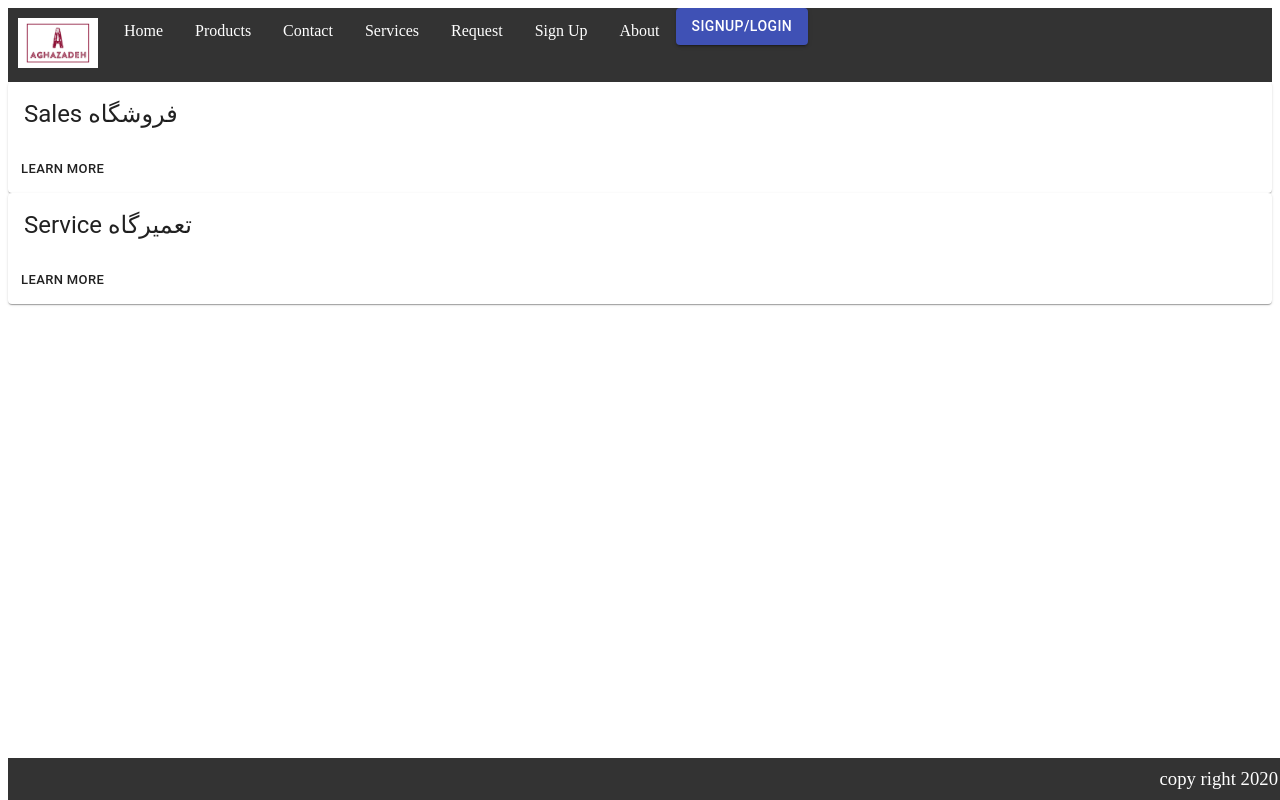
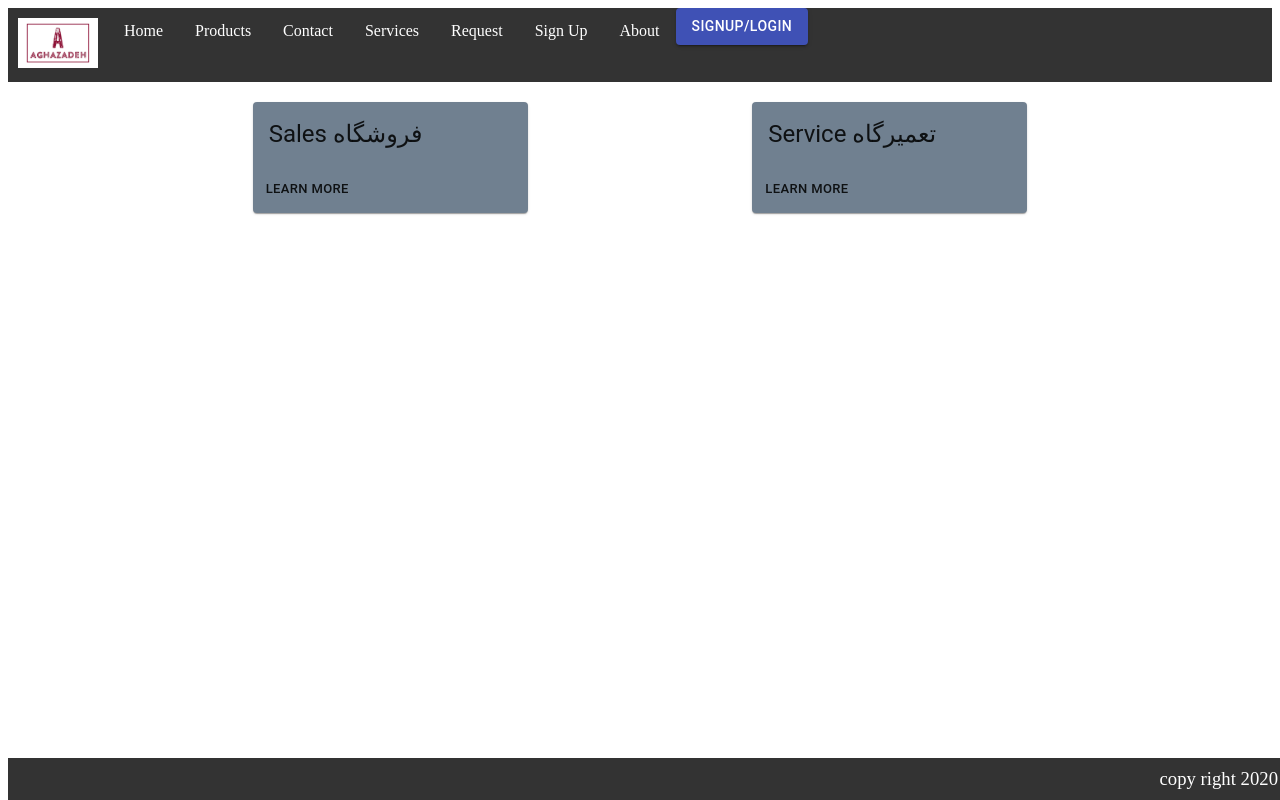
Before and after one commit to zahraaliaghazadeh/Aghazadeh, a React (Create React App) app in the folder client/: page / in a window 1280 px wide. Built offline with nearby package versions, Linux system fonts and the light colour scheme.

Commit message:
edit card position on splash page

```diff
--- a/client/src/pages/SplashPage/index.js
+++ b/client/src/pages/SplashPage/index.js
@@ -36,13 +36,11 @@ export default function SplashPage() {
   const bull = <span className={classes.bullet}>•</span>;
 
   return (
-    <div>
-
-
+    <div class="splashCards">
 
 
       {/* sales */}
-      <Card className={classes.root}>
+      <Card id="salesCard" className={classes.root}>
         <CardContent>
 
         <Typography variant="h5" component="h2">
@@ -57,7 +55,7 @@ export default function SplashPage() {
 
 
       {/* service */}
-      <Card className={classes.root}>
+      <Card id="serviceCard" className={classes.root}>
         <CardContent>
 
           <Typography variant="h5" component="h2">
--- a/client/src/pages/SplashPage/style.css
+++ b/client/src/pages/SplashPage/style.css
@@ -0,0 +1,15 @@
+
+
+.splashCards{
+    align-content: center;
+    /* to bring the cards next to each other */
+    display: flex;
+    justify-content: space-evenly;
+    padding: 20px;
+
+}
+
+#salesCard , #serviceCard{
+    background-color: slategrey;
+
+}
```
